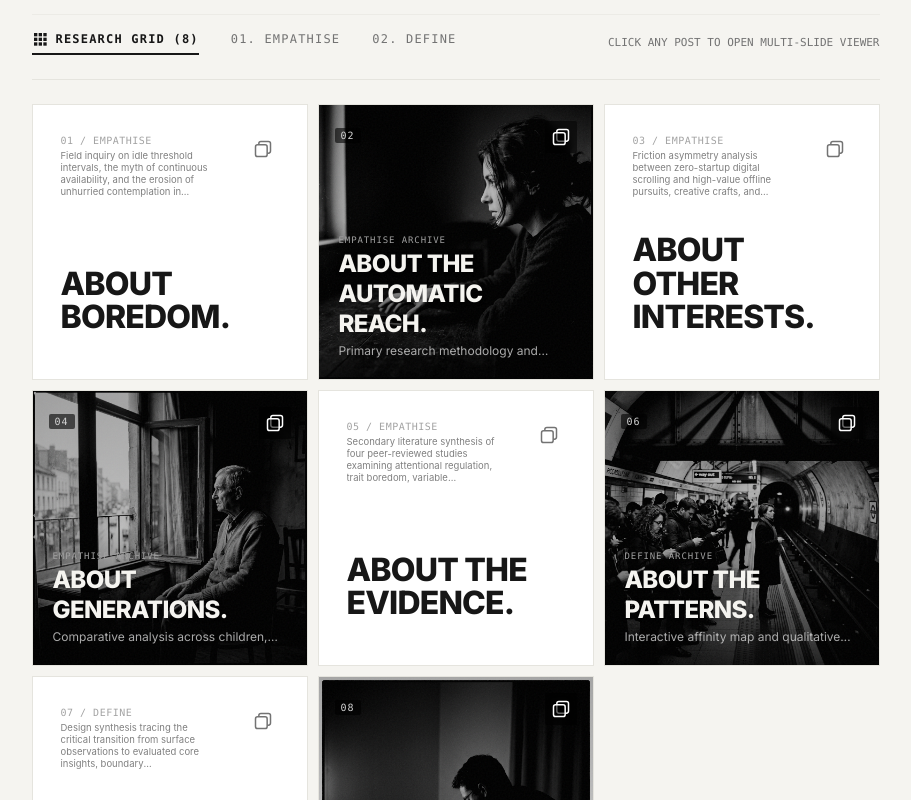
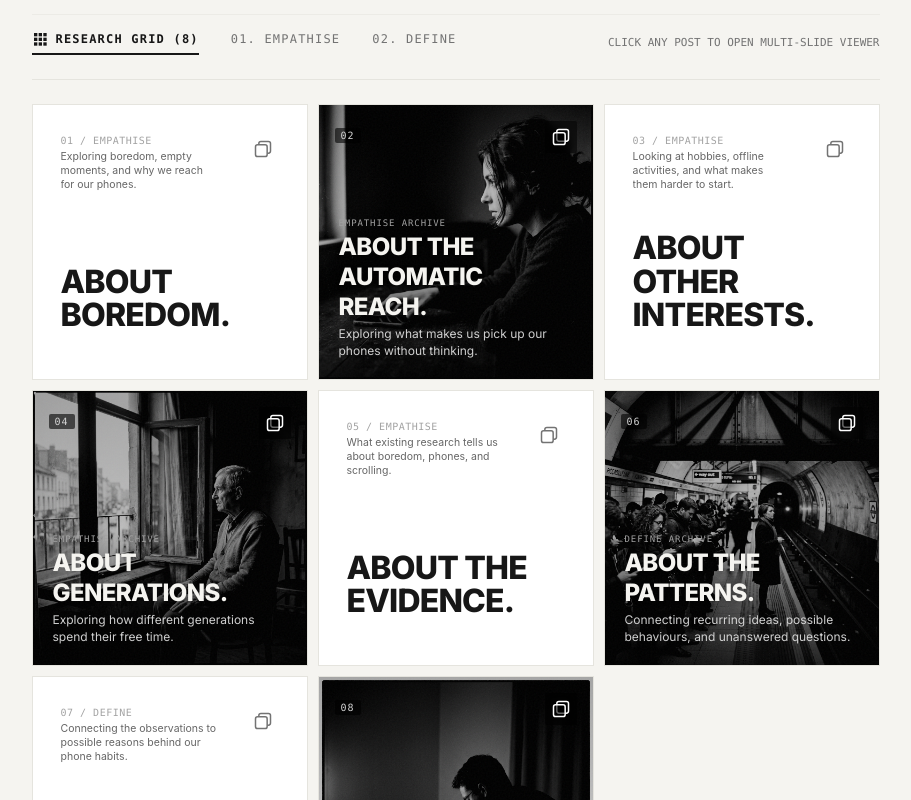
Before and after one commit to ruchibheda000-ship-it/DoomScrolling, a React (Vite) app: page / in a window 1280 px wide. Shown: the part 560-1360 px from the top of the page, without its empty margins (177-1088 px from the left). Built offline with nearby package versions, Linux system fonts and the light colour scheme.

Commit message:
feat: update subtitles on all eight post cards with natural concise English descriptions

```diff
--- a/src/components/GridTile.jsx
+++ b/src/components/GridTile.jsx
@@ -54,13 +54,13 @@ export default function GridTile({ post, onSelect }) {
       {isText ? (
         /* Text-Only Editorial Cover (1:1 with Slide 1) */
         <div className="w-full h-full p-4 sm:p-6 md:p-7 flex flex-col justify-between bg-[#FFFFFF] transition-colors duration-300 group-hover:bg-[#FAF9F6]">
-          {/* Top Row: Tiny Editorial Note + Carousel Icon */}
+          {/* Top Row: Clean Editorial Subtitle + Carousel Icon */}
           <div className="flex items-start justify-between gap-2">
-            <div className="max-w-[72%] sm:max-w-[68%]">
+            <div className="max-w-[76%] sm:max-w-[72%]">
               <span className="font-mono text-[9px] sm:text-[10px] text-[#A3A3A3] block uppercase tracking-wider mb-0.5">
                 {post.number} / {post.phase}
               </span>
-              <p className="text-[8px] sm:text-[9.5px] leading-[1.25] text-[#808080] font-sans line-clamp-3 sm:line-clamp-4 select-none">
+              <p className="text-[9px] sm:text-[10.5px] leading-[1.3] text-[#666666] font-sans line-clamp-3 sm:line-clamp-4 select-none">
                 {post.topNote}
               </p>
             </div>
@@ -72,7 +72,7 @@ export default function GridTile({ post, onSelect }) {
             <h2 className="font-extrabold text-xl sm:text-2xl md:text-[28px] lg:text-[32px] text-[#171717] leading-[1.05] tracking-tight whitespace-pre-line group-hover:text-black transition-transform duration-300 group-hover:translate-x-0.5">
               {post.displayTitle}
             </h2>
-            <div className="mt-1 flex items-center gap-1.5 opacity-0 group-hover:opacity-100 transition-opacity duration-200">
+            <div className="mt-1.5 flex items-center gap-1.5 opacity-0 group-hover:opacity-100 transition-opacity duration-200">
               <span className="text-[9px] font-mono tracking-widest text-[#737373] uppercase">
                 {post.slides.length} SLIDES • OPEN ARCHIVE →
               </span>
@@ -105,7 +105,7 @@ export default function GridTile({ post, onSelect }) {
             </span>
           </div>
 
-          {/* Bottom Left: Atmospheric Title Overlay */}
+          {/* Bottom Left: Clean Subtitle & Title Overlay */}
           <div className="absolute bottom-3 left-3 right-3 sm:bottom-5 sm:left-5 sm:right-5 z-10">
             <span className="text-[9px] font-mono uppercase tracking-widest text-neutral-400 block mb-0.5">
               {post.phase} ARCHIVE
@@ -113,7 +113,7 @@ export default function GridTile({ post, onSelect }) {
             <h2 className="font-extrabold text-lg sm:text-xl md:text-2xl text-[#F5F4F0] leading-tight tracking-tight drop-shadow-sm whitespace-pre-line">
               {post.displayTitle}
             </h2>
-            <p className="text-[10px] sm:text-xs text-neutral-300 line-clamp-1 mt-1 opacity-80 group-hover:opacity-100 transition-opacity">
+            <p className="text-[10px] sm:text-xs text-neutral-200 line-clamp-2 sm:line-clamp-3 mt-1 opacity-90 leading-snug">
               {post.coverExcerpt}
             </p>
           </div>
--- a/src/data/researchPosts.js
+++ b/src/data/researchPosts.js
@@ -25,23 +25,24 @@ export const RESEARCH_POSTS = [
     type: "text",
     title: "ABOUT BOREDOM.",
     displayTitle: "ABOUT\nBOREDOM.",
-    topNote: "Field inquiry on idle threshold intervals, the myth of continuous availability, and the erosion of unhurried contemplation in contemporary mobile culture.",
+    subtitle: "Exploring boredom, empty moments, and why we reach for our phones.",
+    topNote: "Exploring boredom, empty moments, and why we reach for our phones.",
+    coverExcerpt: "Exploring boredom, empty moments, and why we reach for our phones.",
     phase: "EMPATHISE",
     category: "RESEARCH FRAMING & OBJECTIVE",
-    coverExcerpt: "Introducing the central observation, core design question, and research objective without assuming causation.",
     slides: [
       {
         slideNumber: 1,
         slideType: "cover",
         headline: "ABOUT BOREDOM.",
-        subheading: "An empirical inquiry into unoccupied moments and digital defaults.",
+        subheading: "Exploring boredom, empty moments, and why we reach for our phones.",
         abstract: "Boredom is often assumed to directly cause screen use. This research investigates what people actually do during moments of unoccupied time, why they reach for their phones, and how convenience and alternative choices shape their actions."
       },
       {
         slideNumber: 2,
         slideType: "context",
         headline: "Initial Observation & The Design Question",
-        objective: "To investigate why people across different generations routinely reach for their phones during brief idle intervals, and how the presence of other activities influences that choice.",
+        objective: "To understand what people do during moments of boredom or unoccupied time, why they reach for their phones, and how convenience, habit, and the availability of other activities may influence their choices.",
         observationNarrative: {
           initialObservation: "People across different generations—from young children waiting for transport, to university students in lecture lulls, to working parents at dinner, to older adults in waiting rooms—frequently reach for their mobile phones during mundane moments of downtime.",
           whyRaisedQuestion: "This shared behaviour raised a fundamental design question: Is this reach driven primarily by acute boredom, by reflexive muscle habit, by the unmatched convenience of the phone, or by the lack of easily accessible alternatives? Rather than assuming that boredom directly causes 'doomscrolling', we framed this project to examine the nuance of these moments."
@@ -106,16 +107,17 @@ export const RESEARCH_POSTS = [
     image: "/images/reach.jpg",
     title: "ABOUT THE AUTOMATIC REACH.",
     displayTitle: "ABOUT THE\nAUTOMATIC REACH.",
-    topNote: "Empirical observation of somatic hand reflexes, sub-second latency checking, and tactile smartphone fidget loops across multi-generational cohorts.",
+    subtitle: "Exploring what makes us pick up our phones without thinking.",
+    topNote: "Exploring what makes us pick up our phones without thinking.",
+    coverExcerpt: "Exploring what makes us pick up our phones without thinking.",
     phase: "EMPATHISE",
     category: "PRIMARY RESEARCH / INTERVIEW ARCHIVE",
-    coverExcerpt: "Primary research methodology and interview archive across four multi-generational cohorts.",
     slides: [
       {
         slideNumber: 1,
         slideType: "cover",
         headline: "ABOUT THE AUTOMATIC REACH.",
-        subheading: "Primary research methodology, interview archive, and participant profiles.",
+        subheading: "Exploring what makes us pick up our phones without thinking.",
         image: "/images/reach.jpg",
         abstract: "Documenting the physical reach and conversational narratives across four participant groups: young children, college colleagues, my mother, and my neighbour's grandfather."
       },
@@ -244,16 +246,17 @@ export const RESEARCH_POSTS = [
     type: "text",
     title: "ABOUT OTHER INTERESTS.",
     displayTitle: "ABOUT OTHER\nINTERESTS.",
-    topNote: "Friction asymmetry analysis between zero-startup digital scrolling and high-value offline pursuits, creative crafts, and leisure practices.",
+    subtitle: "Looking at hobbies, offline activities, and what makes them harder to start.",
+    topNote: "Looking at hobbies, offline activities, and what makes them harder to start.",
+    coverExcerpt: "Looking at hobbies, offline activities, and what makes them harder to start.",
     phase: "EMPATHISE",
     category: "PRIMARY RESEARCH / FRICTION ANALYSIS",
-    coverExcerpt: "Exploring the relationship between phone use and the activities people genuinely enjoy outside their screens.",
     slides: [
       {
         slideNumber: 1,
         slideType: "cover",
         headline: "ABOUT OTHER INTERESTS.",
-        subheading: "Hobbies, activation energy, and the competition for idle time.",
+        subheading: "Looking at hobbies, offline activities, and what makes them harder to start.",
         abstract: "Every participant articulated offline activities they genuinely love—reading, playing guitar, gardening, drawing. Yet when granted 15 minutes of unexpected free time, they overwhelmingly chose the phone."
       },
       {
@@ -327,16 +330,17 @@ export const RESEARCH_POSTS = [
     image: "/images/generations.jpg",
     title: "ABOUT GENERATIONS.",
     displayTitle: "ABOUT\nGENERATIONS.",
-    topNote: "Comparative cross-sectional fieldwork contrasting digital-native children and university students against the analog baselines of working parents and elders.",
+    subtitle: "Exploring how different generations spend their free time.",
+    topNote: "Exploring how different generations spend their free time.",
+    coverExcerpt: "Exploring how different generations spend their free time.",
     phase: "EMPATHISE",
     category: "COHORT COMPARISON / CROSS-SECTIONAL STUDY",
-    coverExcerpt: "Comparative analysis across children, college colleagues, working parents, and older adults.",
     slides: [
       {
         slideNumber: 1,
         slideType: "cover",
         headline: "ABOUT GENERATIONS.",
-        subheading: "Cross-generational comparison matrix and behavioural contrasts.",
+        subheading: "Exploring how different generations spend their free time.",
         image: "/images/generations.jpg",
         abstract: "Comparing four generations to identify where behaviours overlap, where they diverge, and what these patterns mean for our understanding of unoccupied time."
       },
@@ -425,16 +429,17 @@ export const RESEARCH_POSTS = [
     type: "text",
     title: "ABOUT THE EVIDENCE.",
     displayTitle: "ABOUT THE\nEVIDENCE.",
-    topNote: "Secondary literature synthesis of four peer-reviewed studies examining attentional regulation, trait boredom, variable reinforcement, and doomscrolling.",
+    subtitle: "What existing research tells us about boredom, phones, and scrolling.",
+    topNote: "What existing research tells us about boredom, phones, and scrolling.",
+    coverExcerpt: "What existing research tells us about boredom, phones, and scrolling.",
     phase: "EMPATHISE",
     category: "SECONDARY RESEARCH / ACADEMIC LITERATURE",
-    coverExcerpt: "Dedicated secondary research section analyzing four peer-reviewed studies on boredom, technology, and news consumption.",
     slides: [
       {
         slideNumber: 1,
         slideType: "cover",
         headline: "ABOUT THE EVIDENCE.",
-        subheading: "Systematic secondary literature review and empirical grounding.",
+        subheading: "What existing research tells us about boredom, phones, and scrolling.",
         abstract: "Grounding field observations in rigorous peer-reviewed studies across behavioral psychology, psychiatric literature, and human-computer interaction."
       },
       {
@@ -559,16 +564,17 @@ export const RESEARCH_POSTS = [
     image: "/images/patterns.jpg",
     title: "ABOUT THE PATTERNS.",
     displayTitle: "ABOUT THE\nPATTERNS.",
-    topNote: "Qualitative affinity mapping across seven behavioral clusters, categorizing observations, participant explanations, and systemic evidence gaps.",
+    subtitle: "Connecting recurring ideas, possible behaviours, and unanswered questions.",
+    topNote: "Connecting recurring ideas, possible behaviours, and unanswered questions.",
+    coverExcerpt: "Connecting recurring ideas, possible behaviours, and unanswered questions.",
     phase: "DEFINE",
     category: "SYNTHESIS / AFFINITY MAPPING",
-    coverExcerpt: "Interactive affinity map and qualitative research synthesis across 7 provisional clusters.",
     slides: [
       {
         slideNumber: 1,
         slideType: "cover",
         headline: "ABOUT THE PATTERNS.",
-        subheading: "Interactive affinity mapping and synthesis across seven behavioral clusters.",
+        subheading: "Connecting recurring ideas, possible behaviours, and unanswered questions.",
         image: "/images/patterns.jpg",
         abstract: "Synthesizing qualitative fieldwork, interview profiles, and academic literature into an interactive affinity map that can be edited and organized in real time."
       },
@@ -623,16 +629,17 @@ export const RESEARCH_POSTS = [
     type: "text",
     title: "ABOUT THE INSIGHT.",
     displayTitle: "ABOUT THE\nINSIGHT.",
-    topNote: "Design synthesis tracing the critical transition from surface observations to evaluated core insights, boundary contradictions, and confidence limits.",
+    subtitle: "Connecting the observations to possible reasons behind our phone habits.",
+    topNote: "Connecting the observations to possible reasons behind our phone habits.",
+    coverExcerpt: "Connecting the observations to possible reasons behind our phone habits.",
     phase: "DEFINE",
     category: "DEFINE PHASE / DESIGN INSIGHTS",
-    coverExcerpt: "Tracing the journey from initial observation to a validated design research insight.",
     slides: [
       {
         slideNumber: 1,
         slideType: "cover",
         headline: "ABOUT THE INSIGHT.",
-        subheading: "The journey from initial observation to a validated design insight.",
+        subheading: "Connecting the observations to possible reasons behind our phone habits.",
         abstract: "How a simple observation about people looking at phones transformed through primary interviews, cohort comparison, and secondary literature into a refined design insight."
       },
       {
@@ -717,16 +724,17 @@ export const RESEARCH_POSTS = [
     image: "/images/insight.jpg",
     title: "ABOUT THE PROBLEM.",
     displayTitle: "ABOUT THE\nPROBLEM.",
-    topNote: "Formal Define phase artifacts establishing the empathy map, provisional persona, Point of View (POV) statement, and actionable How Might We challenge.",
+    subtitle: "Defining the problem and exploring what could make a difference.",
+    topNote: "Defining the problem and exploring what could make a difference.",
+    coverExcerpt: "Defining the problem and exploring what could make a difference.",
     phase: "DEFINE",
     category: "DEFINE PHASE / PROBLEM FRAMING",
-    coverExcerpt: "Formulating the formal Define phase: Empathy map, provisional persona, POV, problem statement, and HMW.",
     slides: [
       {
         slideNumber: 1,
         slideType: "cover",
         headline: "ABOUT THE PROBLEM.",
-        subheading: "Define Phase: Empathy Map, Persona, POV Statement, and How Might We.",
+        subheading: "Defining the problem and exploring what could make a difference.",
         image: "/images/insight.jpg",
         abstract: "Crystallizing the qualitative research into a structured, formal design challenge. Grounded in empathy, free of premature assumptions, and concluding the research archive."
       },
```
